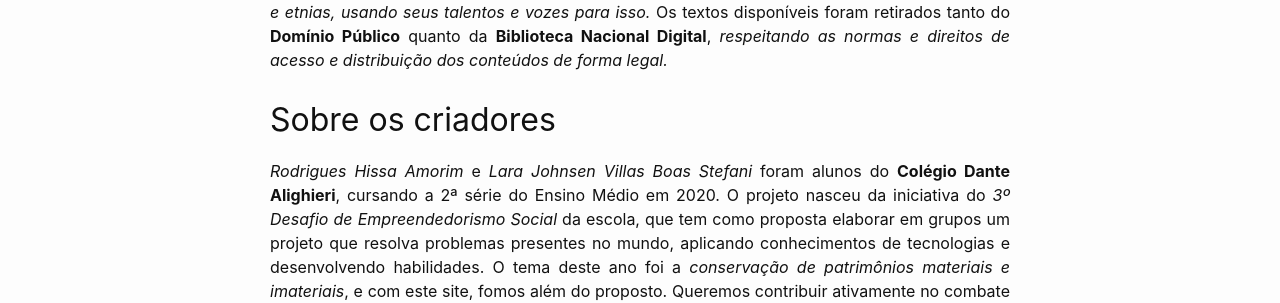
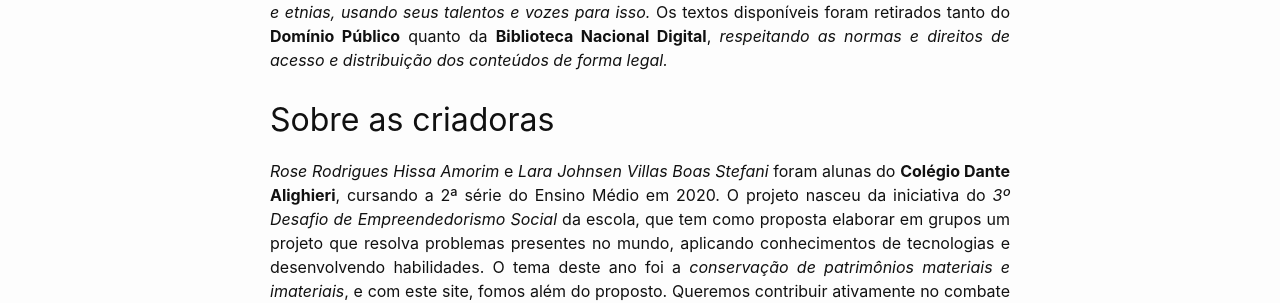
Before and after one commit to elas-na-literatura/elas-na-literatura.github.io, a Jekyll site: the page built from sobre.markdown, in a window 1280 px wide. Shown: the part 359-662 px from the top of the page. Built offline with Jekyll 4.4.1, drawn with Linux system fonts in a browser that asks for light colours.

Commit message:
ajuste de formatação

```diff
--- a/sobre.markdown
+++ b/sobre.markdown
@@ -12,8 +12,8 @@
 
 Os textos disponíveis foram retirados tanto do <b>Domínio Público</b> quanto da <b>Biblioteca Nacional Digital</b>, <i>respeitando as normas e direitos de acesso e distribuição dos conteúdos de forma legal.</i>
 <br><br>
-<h2>Sobre os criadores</h2>
+<h2>Sobre as criadoras</h2>
 
-<i>Rodrigues Hissa Amorim</i> e <i>Lara Johnsen Villas Boas Stefani</i> foram alunos do <b>Colégio Dante Alighieri</b>, cursando a 2ª série do Ensino Médio em 2020. O projeto nasceu da iniciativa do <i>3º Desafio de Empreendedorismo Social</i> da escola, que tem como proposta elaborar em grupos um projeto que resolva problemas presentes no mundo, aplicando conhecimentos de tecnologias e desenvolvendo habilidades. O tema deste ano foi a <i>conservação de patrimônios materiais e imateriais</i>, e com este site, fomos além do proposto. Queremos contribuir ativamente no combate a desigualdade de gênero e étnica na Literatura, já que essa uma área que desenvolve pensamento crítico, escrita, leitura e compreensão do mundo através da história. As pessoas acima executaram toda a pesquisa de conteúdo, organização e design no site, além da programação desses para o meio digital para que todos pudessem acessar.
+<i>Rose Rodrigues Hissa Amorim</i> e <i>Lara Johnsen Villas Boas Stefani</i> foram alunas do <b>Colégio Dante Alighieri</b>, cursando a 2ª série do Ensino Médio em 2020. O projeto nasceu da iniciativa do <i>3º Desafio de Empreendedorismo Social</i> da escola, que tem como proposta elaborar em grupos um projeto que resolva problemas presentes no mundo, aplicando conhecimentos de tecnologias e desenvolvendo habilidades. O tema deste ano foi a <i>conservação de patrimônios materiais e imateriais</i>, e com este site, fomos além do proposto. Queremos contribuir ativamente no combate a desigualdade de gênero e étnica na Literatura, já que essa uma área que desenvolve pensamento crítico, escrita, leitura e compreensão do mundo através da história. As pessoas acima executaram toda a pesquisa de conteúdo, organização e design no site, além da programação desses para o meio digital para que todos pudessem acessar.
 <br><br>
 </div>
```
